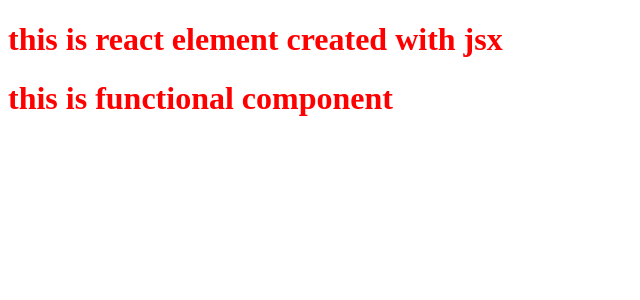
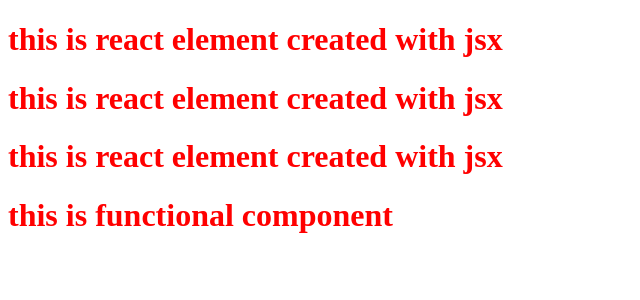
Before and after one commit to dubey-dharmendra/react, a React (Vite) app: page / in a window 1280 px wide. Shown: the top 300 px of the page, without its empty margins (0-640 px from the left). Built offline with nearby package versions, Linux system fonts and the light colour scheme.

Commit message:
functional component and component composition

```diff
--- a/App.js
+++ b/App.js
@@ -24,6 +24,11 @@
 const HeadingComponet = () => {
   return <div className="parent">
     <Title />             {/* component composition */}
+    {/* or */}
+    <Title></Title>
+    {/* or  */}
+    {Title()}
+
     <h1 id="heading">this is functional component</h1>
   </div>
 }
```
